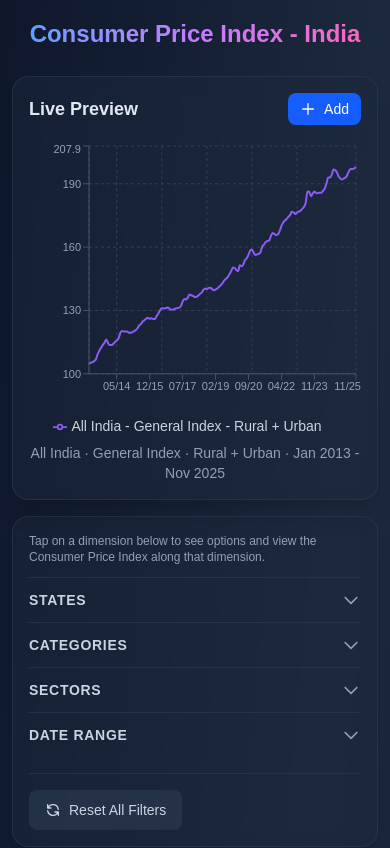
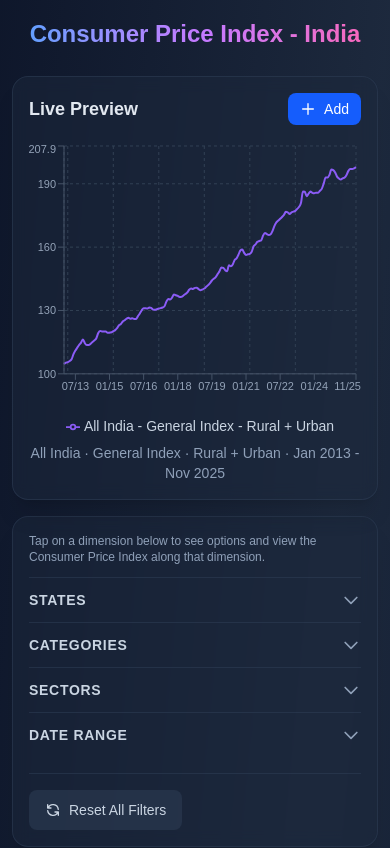
Before and after one commit to harshit-agarwal7/consumer-price-index, a Next.js app: page / in a window 390 px wide. Shown: the top 848 px of the page. Built offline with nearby package versions, Linux system fonts and the light colour scheme.

Commit message:
Center the graph on mobile

```diff
--- a/app/components/charts/LivePreviewChart.tsx
+++ b/app/components/charts/LivePreviewChart.tsx
@@ -141,7 +141,7 @@ export const LivePreviewChart = ({
         ) : (
           <div className="max-w-4xl mx-auto w-full">
             <ResponsiveContainer width="100%" aspect={aspectRatio}>
-              <LineChart data={chartData} margin={{ top: 5, right: 5, left: 0, bottom: 5 }}>
+              <LineChart data={chartData} margin={{ top: 5, right: 5, left: -25, bottom: 5 }}>
                 <CartesianGrid strokeDasharray="3 3" stroke="#334155" />
                 <XAxis
                   dataKey="date"
@@ -157,7 +157,7 @@ export const LivePreviewChart = ({
                 />
                 <Tooltip content={<CustomTooltip />} />
                 <Legend
-                  wrapperStyle={{ paddingTop: isMobile ? '10px' : '20px' }}
+                  wrapperStyle={{ paddingTop: isMobile ? '10px' : '20px', left: '0px' }}
                   formatter={(value) => <span className="text-slate-300 text-sm md:text-sm">{value}</span>}
                 />
                 {renderChartLines({
```
